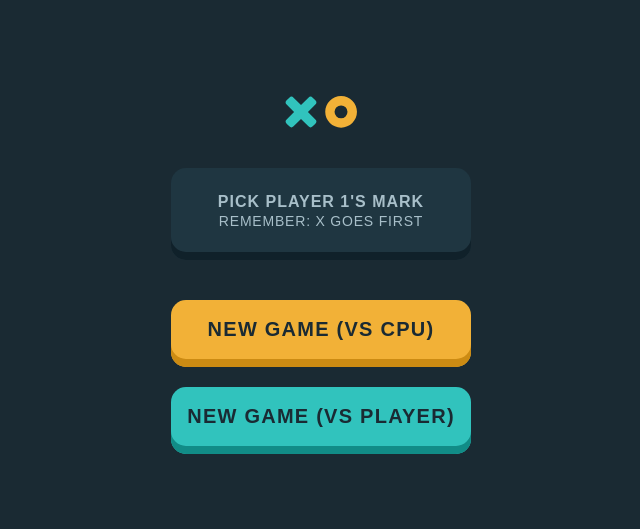
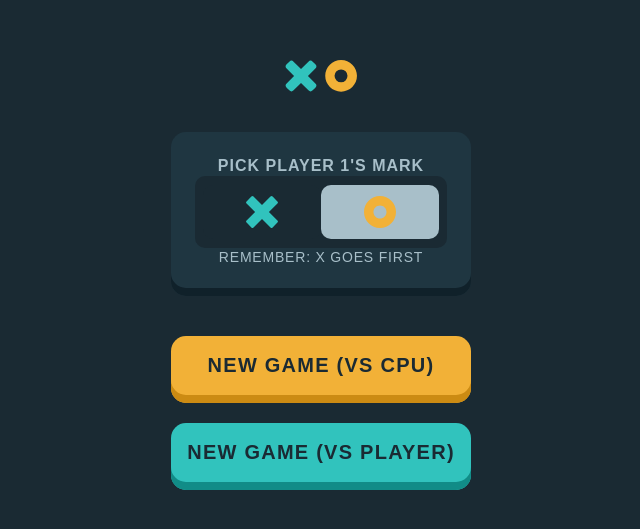
Before and after one commit to skhbabez/TIC-TAC-TOE, a React (Vite) app: page / in a window 1280 px wide. Shown: the part 125-654 px from the top of the page, without its empty margins (319-959 px from the left). Built offline with nearby package versions, Linux system fonts and the light colour scheme; a web font is replaced by a local one.

Commit message:
basic  marker select added

```diff
--- a/src/components/Button/Button.tsx
+++ b/src/components/Button/Button.tsx
@@ -29,9 +29,9 @@ const Button = ({
 
   const colors = {
     yellow:
-      "bg-light-yellow inset-shadow-light-yellow-b active:bg-light-yellow-h",
-    blue: "bg-light-blue inset-shadow-light-blue-b active:bg-light-blue-h",
-    silver: "bg-silver inset-shadow-silver-b active:bg-silver-h",
+      "bg-light-yellow inset-shadow-light-yellow-b hover:bg-light-yellow-h",
+    blue: "bg-light-blue inset-shadow-light-blue-b hover:bg-light-blue-h",
+    silver: "bg-silver inset-shadow-silver-b hover:bg-silver-h",
   };
 
   return (
--- a/src/components/MarkerToggle/MarkerToggle.tsx
+++ /dev/null
@@ -1,5 +0,0 @@
-const MarkerToggle = () => {
-  return <></>;
-};
-
-export default MarkerToggle;
--- a/src/layouts/NewGame.tsx
+++ b/src/layouts/NewGame.tsx
@@ -1,7 +1,9 @@
+import { useId } from "react";
 import Button from "../components/Button/Button";
-import MarkerToggle from "../components/MarkerToggle/MarkerToggle";
 
 const NewGame = () => {
+  const toggleId = useId();
+  const descId = useId();
   return (
     <section className="flex flex-col items-stretch gap-y-10 max-w-[28.75rem]">
       <img
@@ -12,9 +14,47 @@ const NewGame = () => {
         alt=""
       />
       <div className=" bg-semi-dark-navy text-center text-silver px-6 pt-6 pb-[1.875rem] inset-shadow-l inset-shadow-dark-navy-b rounded-[15px]">
-        <h1 className="uppercase text-heading-xs ">Pick player 1's mark</h1>
-        <MarkerToggle />
-        <p className="uppercase text-body">Remember: X goes first</p>
+        <h1 id={toggleId} className="uppercase text-heading-xs">
+          Pick player 1's mark
+        </h1>
+        <div
+          role="radiogroup"
+          className="bg-dark-navy rounded-m px-2 py-[0.5625rem]"
+          aria-labelledby={toggleId}
+          aria-describedby={descId}
+        >
+          <div className="flex">
+            <label className="flex-1 bg-dark-navy rounded-m py-[0.6875rem] text-center">
+              <input
+                className="appearance-none absolute"
+                type="radio"
+                name="markerselect"
+              />
+              <img
+                className="mx-auto"
+                width={32}
+                height={32}
+                src="images/icon-x.svg"
+              />
+            </label>
+            <label className="flex-1 bg-silver rounded-m py-[0.6875rem]">
+              <input
+                className="appearance-none absolute"
+                type="radio"
+                name="markerselect"
+              />
+              <img
+                className="mx-auto"
+                width={32}
+                height={32}
+                src="images/icon-o.svg"
+              />
+            </label>
+          </div>
+        </div>
+        <p id={descId} className="uppercase text-body">
+          Remember: X goes first
+        </p>
       </div>
       <div className="flex flex-col items-stretch gap-y-5">
         <Button className="uppercase" variant="primary" color="yellow">
```
